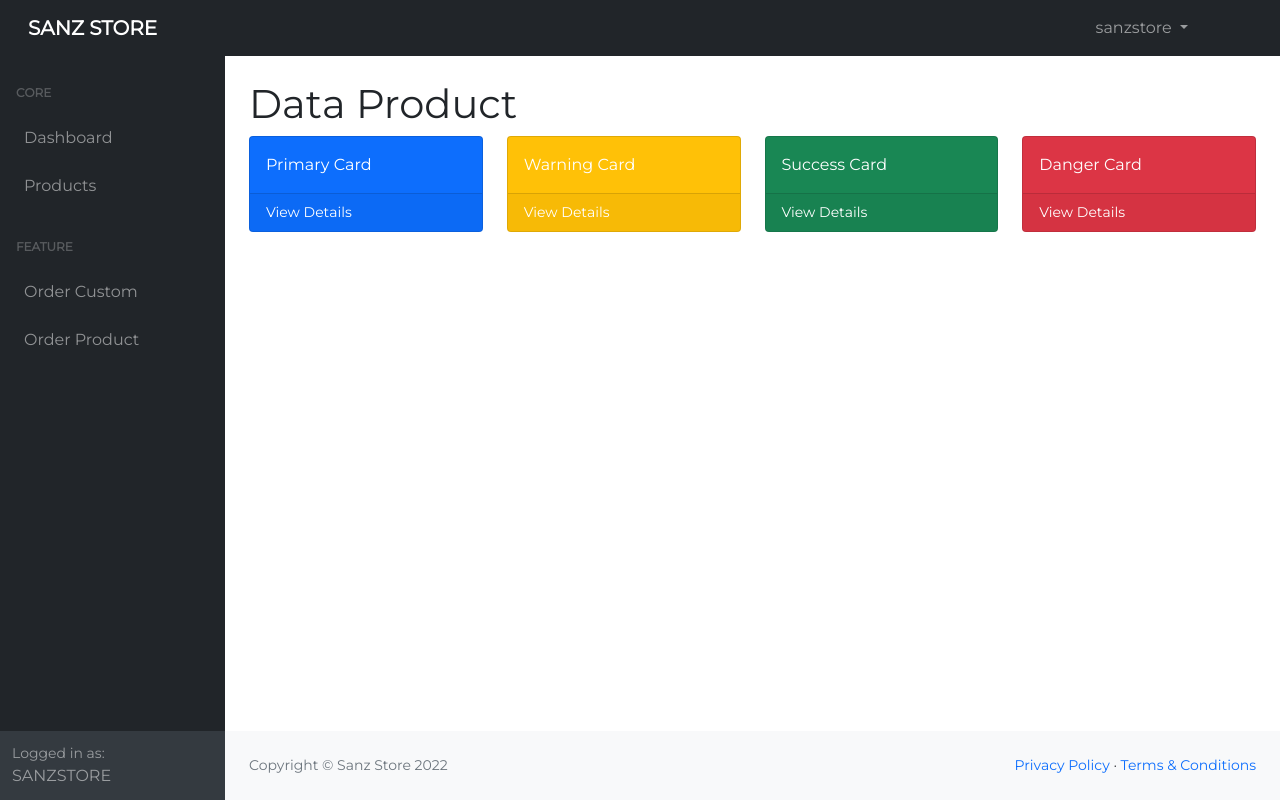
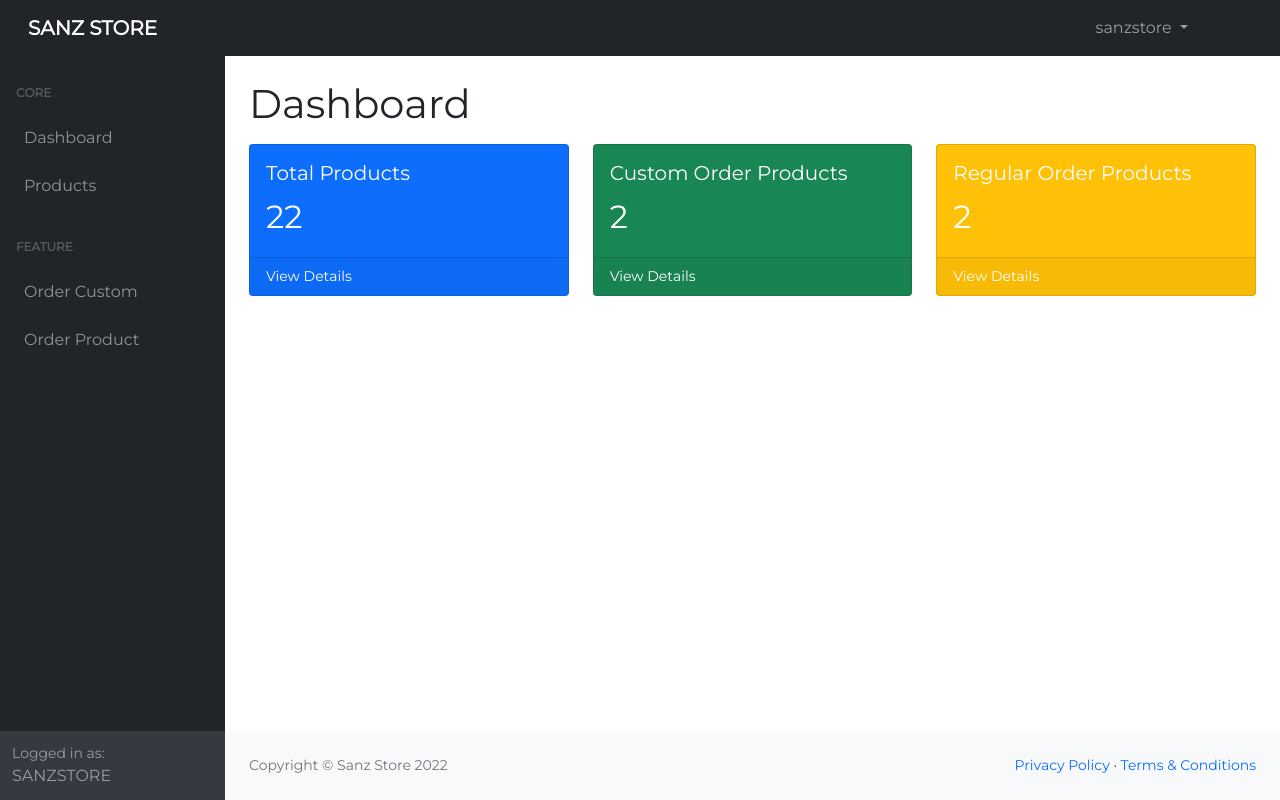
Before and after one commit to jalilrzq/sanz-store, a PHP site: page /dashboard.php in a window 1280 px wide. Run offline with PHP 8.4, Linux system fonts and the light colour scheme; a user stored in the database is signed in; data comes from the database, SQL or seed files in the repository.

Commit message:
dashboard card

```diff
--- a/dashboard.php
+++ b/dashboard.php
@@ -35,6 +35,17 @@ if (!isset($_SESSION['username'])) {
   <?php
     include 'component/navbar-dashboard.php';
     include 'koneksi.php';
+
+    $query_products = mysqli_query($koneksi, "SELECT * FROM produk");
+    $num_products = mysqli_num_rows($query_products);
+
+    $query_regular = mysqli_query($koneksi, "SELECT * FROM order_non");
+    $num_regular = mysqli_num_rows($query_regular);
+
+    $total_products = $num_products;
+    $order_custom = 0;
+    $order_regular = $num_regular;
+
   ?>
 
   <div id="layoutSidenav">
@@ -43,44 +54,47 @@ if (!isset($_SESSION['username'])) {
     <div id="layoutSidenav_content">
       <main>
         <div class="container-fluid px-4">
-          <h1 class="mt-4">Data Product</h1>
+          <h1 class="mt-4 mb-3">Dashboard</h1>
           <div class="row">
-            <div class="col-xl-3 col-md-6">
+            <div class="col-xl-4 col-md-6">
               <div class="card bg-primary text-white mb-4">
-                    <div class="card-body">Primary Card</div>
+                <div class="card-body">
+                  <h5 class="card-title">Total Products</h5>
+                  <p style="font-size: 2rem; margin-bottom: 0px;"><?php echo $total_products ?></P>
+                </div>
+                <div class="card-footer d-flex align-items-center justify-content-between">
+                  <a class="small text-white stretched-link" href="data-product.php">View Details</a>
+                  <div class="small text-white"><i class="fas fa-angle-right"></i></div>
+                </div>
+              </div>
+            </div>
+
+            <div class="col-xl-4 col-md-6">
+              <div class="card bg-success text-white mb-4">
+                <div class="card-body">
+                  <h5 class="card-title">Custom Order Products</h5>
+                  <p style="font-size: 2rem; margin-bottom: 0px;"><?php echo $order_regular ?></P>
+                </div>
                 <div class="card-footer d-flex align-items-center justify-content-between">
                   <a class="small text-white stretched-link" href="#">View Details</a>
                   <div class="small text-white"><i class="fas fa-angle-right"></i></div>
                 </div>
               </div>
             </div>
-            <div class="col-xl-3 col-md-6">
+
+            <div class="col-xl-4 col-md-6">
               <div class="card bg-warning text-white mb-4">
-                    <div class="card-body">Warning Card</div>
+                <div class="card-body">
+                  <h5 class="card-title">Regular Order Products</h5>
+                  <p style="font-size: 2rem; margin-bottom: 0px;"><?php echo $order_regular ?></P>
+                </div>
                 <div class="card-footer d-flex align-items-center justify-content-between">
-                        <a class="small text-white stretched-link" href="#">View Details</a>
+                  <a class="small text-white stretched-link" href="data-order.php">View Details</a>
                   <div class="small text-white"><i class="fas fa-angle-right"></i></div>
                 </div>
               </div>
             </div>
-            <div class="col-xl-3 col-md-6">
-                <div class="card bg-success text-white mb-4">
-                    <div class="card-body">Success Card</div>
-                    <div class="card-footer d-flex align-items-center justify-content-between">
-                        <a class="small text-white stretched-link" href="#">View Details</a>
-                        <div class="small text-white"><i class="fas fa-angle-right"></i></div>
-                    </div>
-                </div>
-            </div>
-            <div class="col-xl-3 col-md-6">
-                <div class="card bg-danger text-white mb-4">
-                    <div class="card-body">Danger Card</div>
-                    <div class="card-footer d-flex align-items-center justify-content-between">
-                        <a class="small text-white stretched-link" href="#">View Details</a>
-                        <div class="small text-white"><i class="fas fa-angle-right"></i></div>
-                    </div>
-                </div>
-            </div>
+
           </div>
         </div>
       </main>
```
Lines whose indentation alone changed are shown as unchanged.
